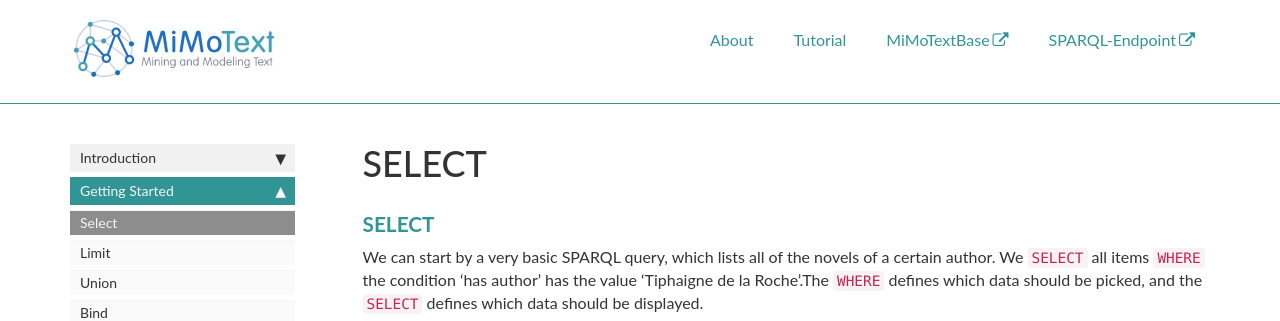
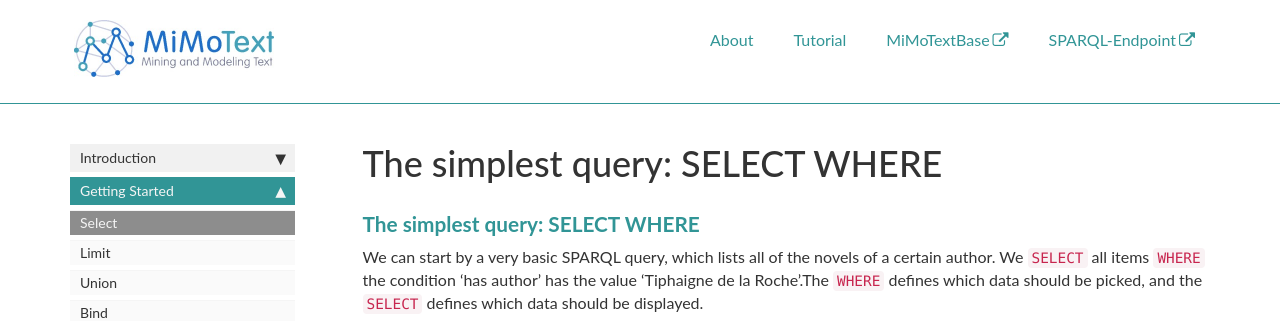
Before and after one commit to MiMoText/MiMoTextBase_Tutorial, a Jekyll site: the page built from pages/tutorial/select.md, in a window 1280 px wide and 900 px high, cut to the strip 0-321 px from the top of the window. Built offline with Jekyll 4.4.1, drawn with Linux system fonts in a browser that asks for light colours; comment, search, counter and statistics services are not loaded; our own code applies the rules of GitHub Pages for plain Markdown files.

Commit message:
Update select.md

```diff
--- a/pages/tutorial/select.md
+++ b/pages/tutorial/select.md
@@ -9,7 +9,7 @@
 toc: false
 ---
 
-### **SELECT**
+### **The simplest query: SELECT WHERE**
 
 We can start by a very basic SPARQL query, which lists all of the novels of a certain author. We `SELECT` all items `WHERE` the condition 'has author' has the value 'Tiphaigne de la Roche'.The `WHERE` defines which data should be picked, and the `SELECT` defines which data should be displayed.
 
```
